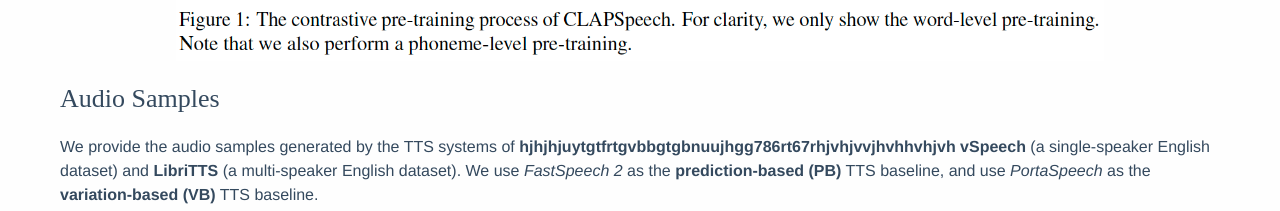
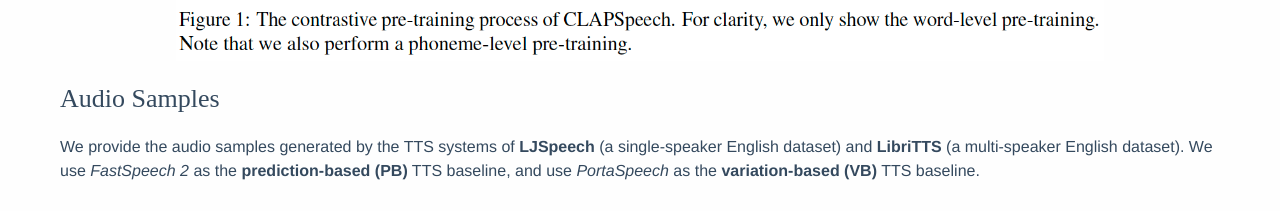
Before and after one commit to clapspeech/clapspeech.github.io, a plain HTML site: page clapspeech/index.html in a window 1280 px wide. Shown: the part 920-1131 px from the top of the page. Drawn offline with Linux system fonts and the light colour scheme; a web font is replaced by a local one.

Commit message:
Site updated: 2023-01-15 00:48:18

```diff
--- a/clapspeech/index.html
+++ b/clapspeech/index.html
@@ -76,7 +76,7 @@
   margin-left: auto;
   margin-right: auto;
   width: 80%;"></p>
-<h1 id="Audio-Samples"><a href="#Audio-Samples" class="headerlink" title="Audio Samples"></a>Audio Samples</h1><p>We provide the audio samples generated by the TTS systems of <strong>hjhjhjuytgtfrtgvbbgtgbnuujhgg786rt67rhjvhjvvjhvhhvhjvh vSpeech</strong> (a single-speaker English dataset) and <strong>LibriTTS</strong> (a multi-speaker English dataset). We use <em>FastSpeech 2</em> as the <strong>prediction-based (PB)</strong> TTS baseline, and use <em>PortaSpeech</em> as the <strong>variation-based (VB)</strong> TTS baseline.</p>
+<h1 id="Audio-Samples"><a href="#Audio-Samples" class="headerlink" title="Audio Samples"></a>Audio Samples</h1><p>We provide the audio samples generated by the TTS systems of <strong>LJSpeech</strong> (a single-speaker English dataset) and <strong>LibriTTS</strong> (a multi-speaker English dataset). We use <em>FastSpeech 2</em> as the <strong>prediction-based (PB)</strong> TTS baseline, and use <em>PortaSpeech</em> as the <strong>variation-based (VB)</strong> TTS baseline.</p>
 <h2 id="LJSpeech-English-single-speaker"><a href="#LJSpeech-English-single-speaker" class="headerlink" title="LJSpeech (English, single-speaker)"></a>LJSpeech (English, single-speaker)</h2><ol>
 <li style="text-align: left;font-size: 20px; font-style: italic">"The Chronicles of Newgate, Volume 2. By Arthur Griffiths. Section 5: Newgate down to 1818."</li>
 <table style="width: 100%;">
```
Also changed, not shown: index.html (+1 -1 lines), 1 other file.
